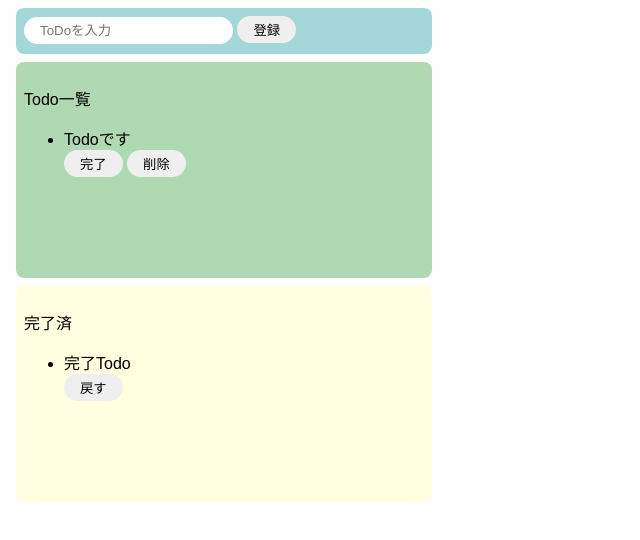
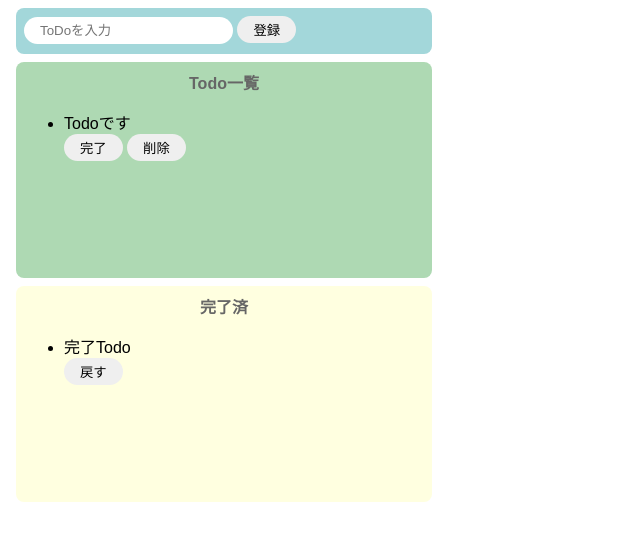
Before and after one commit to go-nakao/JavaScript-ToDoApp, a website built with Parcel: page index.html in a window 1280 px wide. Shown: the whole page, without its empty margins (0-640 px from the left). Built offline with nearby package versions, Linux system fonts and the light colour scheme.

Commit message:
title fix

```diff
--- a/index.html
+++ b/index.html
@@ -15,7 +15,7 @@
 	</div>
 	<div class="Todo-area">
 		<!-- 一覧エリア -->
-		<p>Todo一覧</p>
+		<p class="title">Todo一覧</p>
 		<ul>
 			<div>
 				<li>Todoです</li>
@@ -26,7 +26,7 @@
 	</div>
 	<div class="complete-area">
 		<!-- 完了エリア -->
-		<p>完了済</p>
+		<p class="title">完了済</p>
 		<ul>
 			<div>
 				<li>完了Todo</li>
--- a/src/styles.css
+++ b/src/styles.css
@@ -47,3 +47,10 @@ button:hover {
   margin: 8px;
   border-radius: 8px;
 }
+
+.title {
+  text-align: center;
+  margin-top: 0px;
+  font-weight: bold;
+  color: #666;
+}
```
